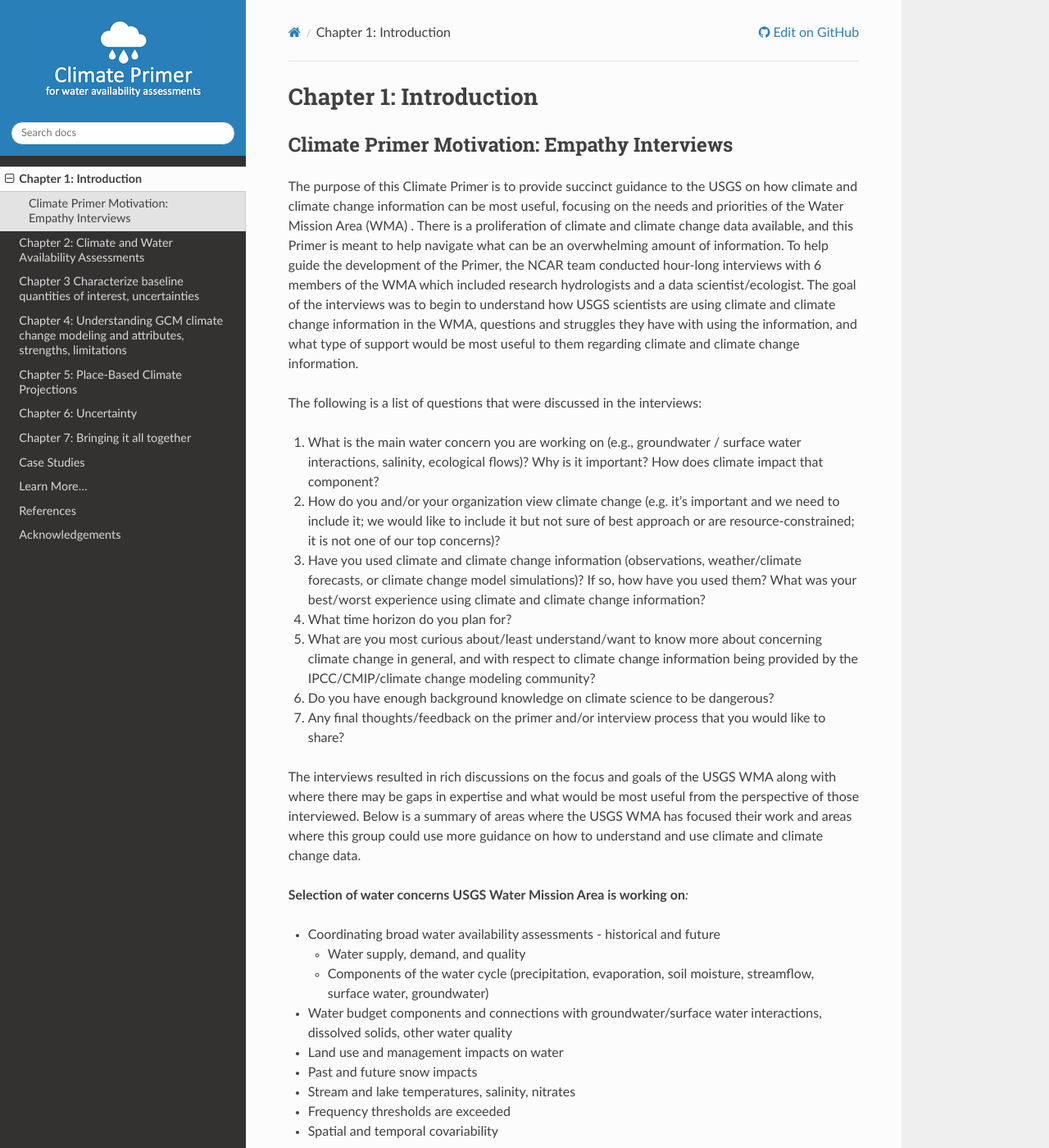
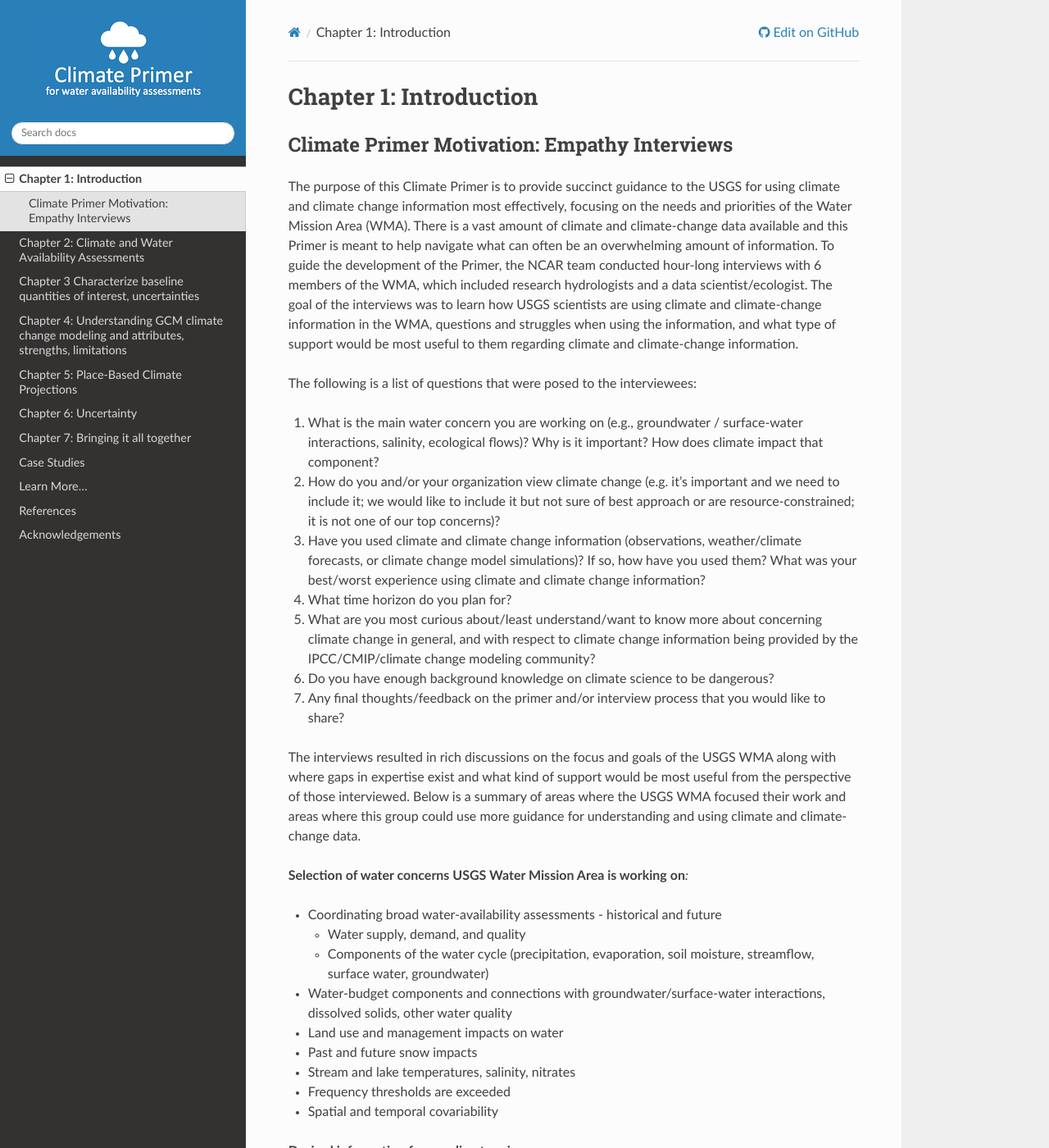
Before and after one commit to NCAR/climate-primer-water, a Sphinx documentation site: the page built from doc/ch1_intro.rst, in a window 1280 px wide and 1400 px high. Shown: the whole window at 82% size. Built offline with Sphinx 7.4.7 and the Read the Docs theme 2.0.0, drawn with Linux system fonts in a browser that asks for light colours; some of the changed text lies outside the part shown.

Commit message:
Update ch1_intro.rst
Edited Intro/chapter one - ks

```diff
--- a/doc/ch1_intro.rst
+++ b/doc/ch1_intro.rst
@@ -7,24 +7,22 @@
 -------------------------------------------------
 
 The purpose of this Climate Primer is to provide succinct guidance to
-the USGS on how climate and climate change information can be most
-useful, focusing on the needs and priorities of the Water Mission Area
-(WMA) . There is a proliferation of climate and climate change data
-available, and this Primer is meant to help navigate what can be an
-overwhelming amount of information. To help guide the development of the
+the USGS for using climate and climate change information most effectively, focusing on the needs and priorities of the Water Mission Area
+(WMA). There is a vast amount of climate and climate-change data
+available and this Primer is meant to help navigate what can often be an
+overwhelming amount of information. To guide the development of the
 Primer, the NCAR team conducted hour-long interviews with 6 members of
-the WMA which included research hydrologists and a data
-scientist/ecologist. The goal of the interviews was to begin to understand how
-USGS scientists are using climate and climate change information in the
-WMA, questions and struggles they have with using the information, and
+the WMA, which included research hydrologists and a data
+scientist/ecologist. The goal of the interviews was to learn how
+USGS scientists are using climate and climate-change information in the
+WMA, questions and struggles when using the information, and
 what type of support would be most useful to them regarding climate and
-climate change information.
+climate-change information.
 
-The following is a list of questions that were discussed in the
-interviews:
+The following is a list of questions that were posed to the interviewees:
 
 1) What is the main water concern you are working on (e.g., groundwater
-   / surface water interactions, salinity, ecological flows)? Why is it
+   / surface-water interactions, salinity, ecological flows)? Why is it
    important? How does climate impact that component?
 
 2) How do you and/or your organization view climate change (e.g. it’s
@@ -51,15 +49,15 @@
    process that you would like to share?
 
 The interviews resulted in rich discussions on the focus and goals of
-the USGS WMA along with where there may be gaps in
-expertise and what would be most useful from the perspective of those
+the USGS WMA along with where gaps in
+expertise exist and what kind of support would be most useful from the perspective of those
 interviewed. Below is a summary of areas where the USGS WMA
-has focused their work and areas where this group could use more
-guidance on how to understand and use climate and climate change data.
+focused their work and areas where this group could use more
+guidance for understanding and using climate and climate-change data.
 
 **Selection of water concerns USGS Water Mission Area is working on**\ *:*
 
--  Coordinating broad water availability assessments - historical and
+-  Coordinating broad water-availability assessments - historical and
    future
 
    -  Water supply, demand, and quality
@@ -67,7 +65,7 @@
    -  Components of the water cycle (precipitation, evaporation, soil moisture,
       streamflow, surface water, groundwater)
 
--  Water budget components and connections with groundwater/surface water
+-  Water-budget components and connections with groundwater/surface-water
    interactions, dissolved solids, other water quality
 
 -  Land use and management impacts on water
@@ -82,7 +80,7 @@
 
 **Desired information from a climate primer**\ *:*
 
--  Basics of climate change data
+-  Basics of climate-change data
 
    -  How to evaluate datasets
 
@@ -103,10 +101,9 @@
 
 -  Recommendations for good observational datasets
 
--  Provide a "standardized approach" for using climate and climate
-   change information
+-  Provide a "standardized approach" for using climate and climate-change information
 
-   -  How to go from observation to climate change impacts
+   -  How to go from observation to climate-change impacts
 
    -  What to do if there are data gaps
 
```
